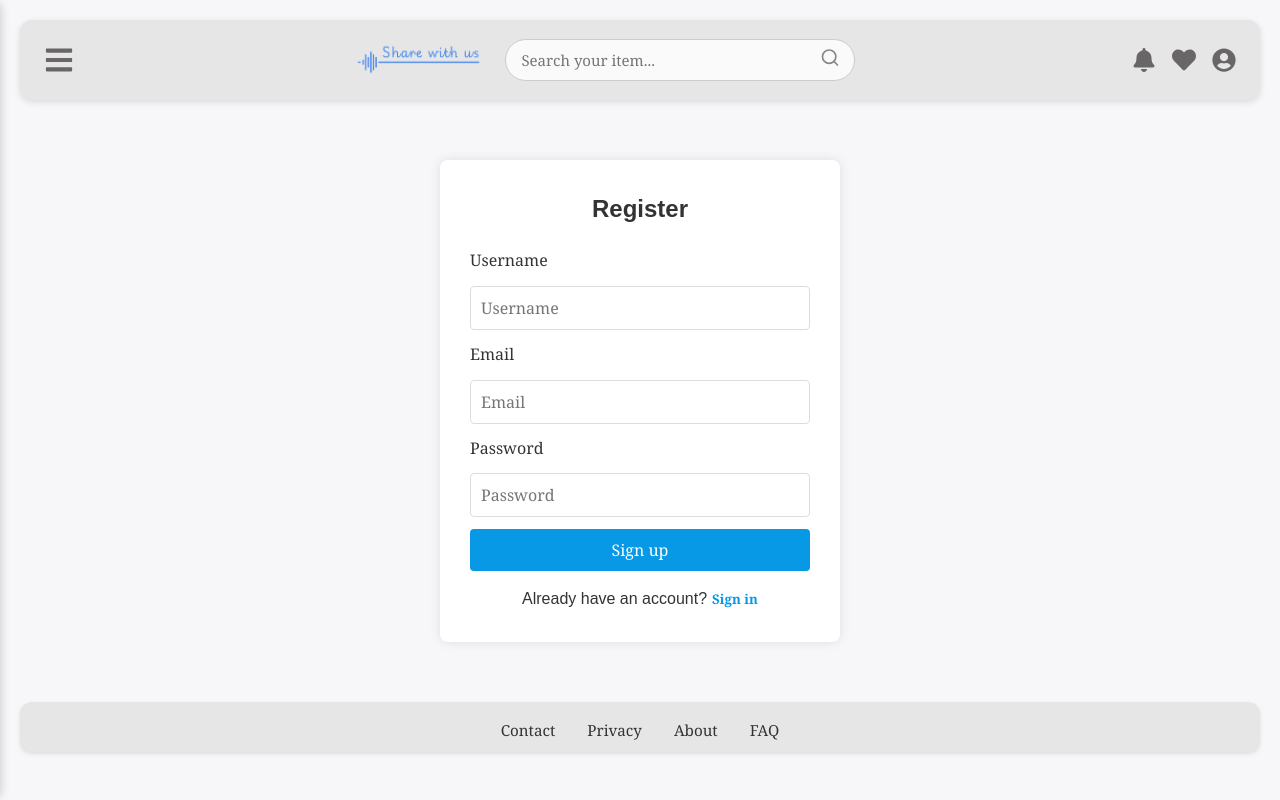
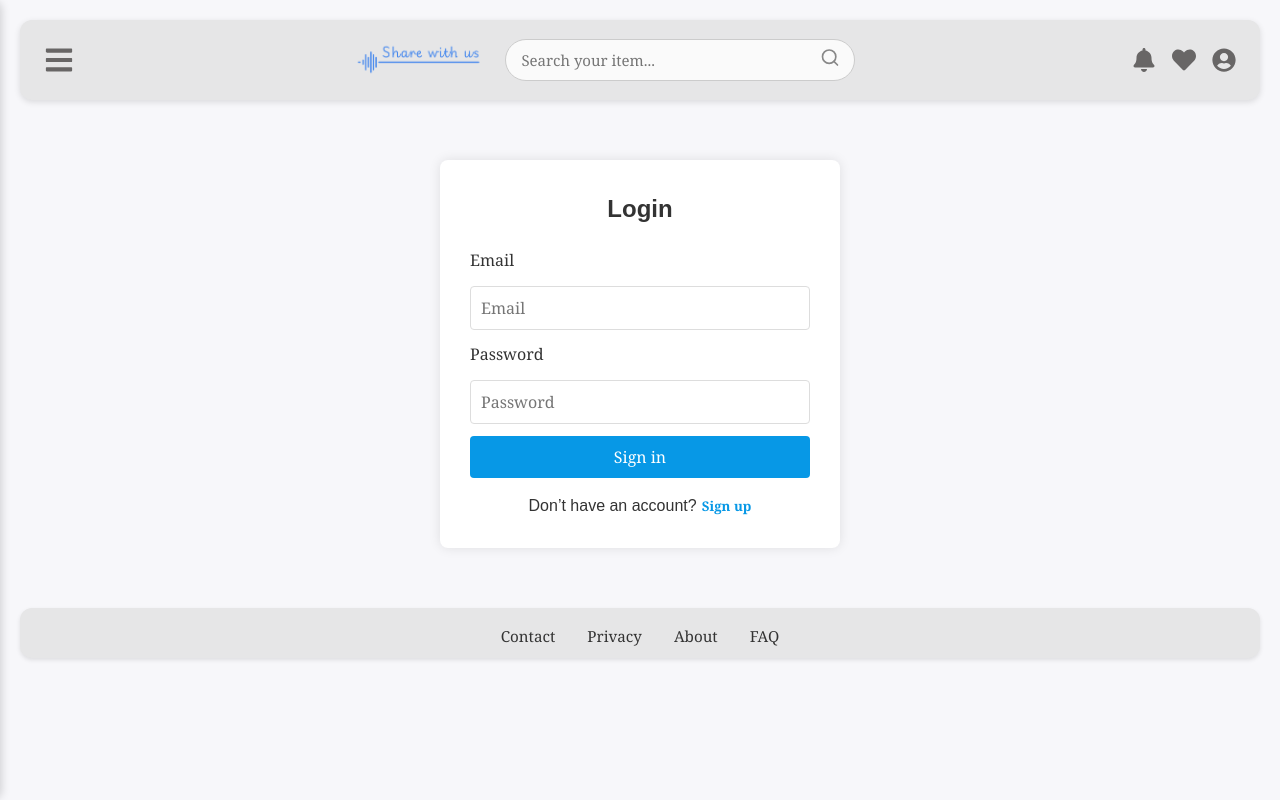
Before and after one commit to HackYourFutureProjects/c51-final-project-group-A, a React (Vite) app in the folder client/: page /auth in a window 1280 px wide. Built offline with nearby package versions, Linux system fonts and the light colour scheme.

Commit message:
Complete register and login forms and alert handling

```diff
--- a/client/package.json
+++ b/client/package.json
@@ -24,7 +24,8 @@
     "react": "^19.0.0",
     "react-dom": "^19.0.0",
     "react-icons": "^5.5.0",
-    "react-router-dom": "^7"
+    "react-router-dom": "^7",
+    "sweetalert2": "^11.22.0"
   },
   "devDependencies": {
     "@babel/core": "^7.16.0",
--- /dev/null
+++ b/client/src/components/AuthToggle.jsx
@@ -0,0 +1,18 @@
+import PropTypes from "prop-types";
+
+// Component to toggle between login and registration modes
+export default function AuthToggle({ isLogin, toggleMode }) {
+  return (
+    <div className="switch-text">
+      {isLogin ? "Don’t have an account?" : "Already have an account?"}
+      <button className="switch-btn" onClick={toggleMode}>
+        {isLogin ? "Sign up" : "Sign in"}
+      </button>
+    </div>
+  );
+}
+
+AuthToggle.propTypes = {
+  isLogin: PropTypes.bool.isRequired,
+  toggleMode: PropTypes.func.isRequired,
+};
--- /dev/null
+++ b/client/src/components/LoginForm.jsx
@@ -0,0 +1,31 @@
+import PropTypes from "prop-types";
+
+export default function LoginForm({ handleSubmit }) {
+  return (
+    <form className="auth-form" onSubmit={handleSubmit}>
+      <label htmlFor="email">Email</label>
+      <input
+        id="email"
+        name="email"
+        type="email"
+        required
+        placeholder="Email"
+      />
+
+      <label htmlFor="password">Password</label>
+      <input
+        id="password"
+        name="password"
+        type="password"
+        required
+        placeholder="Password"
+      />
+
+      <button type="submit">Sign in</button>
+    </form>
+  );
+}
+
+LoginForm.propTypes = {
+  handleSubmit: PropTypes.func.isRequired,
+};
--- /dev/null
+++ b/client/src/components/RegisterForm.jsx
@@ -0,0 +1,34 @@
+import PropTypes from "prop-types";
+
+export default function RegisterForm({ handleSubmit }) {
+  return (
+    <form className="auth-form" onSubmit={handleSubmit}>
+      <label htmlFor="name">Name</label>
+      <input id="name" name="name" type="text" required placeholder="name" />
+
+      <label htmlFor="email">Email</label>
+      <input
+        id="email"
+        name="email"
+        type="email"
+        required
+        placeholder="email"
+      />
+
+      <label htmlFor="password">Password</label>
+      <input
+        id="password"
+        name="password"
+        type="password"
+        required
+        placeholder="password"
+      />
+
+      <button type="submit">Sign up</button>
+    </form>
+  );
+}
+
+RegisterForm.propTypes = {
+  handleSubmit: PropTypes.func.isRequired,
+};
--- /dev/null
+++ b/client/src/hooks/useAuth.js
@@ -0,0 +1,66 @@
+import { useNavigate } from "react-router-dom";
+import { useState } from "react";
+import {
+  showSuccessAlert,
+  showErrorAlert,
+  showEmailExistsAlert,
+} from "../util/showAlert";
+
+export const useAuth = () => {
+  // State to toggle between login and registration modes
+  const [isLogin, setIsLogin] = useState(true);
+  const navigate = useNavigate();
+
+  const toggleMode = () => setIsLogin((prev) => !prev);
+  // Function to handle form submission for both login and registration
+  const handleSubmit = async (e) => {
+    e.preventDefault();
+
+    // Extract form values
+    const formData = {
+      email: e.target.email.value,
+      password: e.target.password.value,
+    };
+
+    // Add name only if it's a registration
+    if (!isLogin) {
+      formData.name = e.target.name.value;
+    } // Define the API endpoint based on the mode
+    const url = isLogin
+      ? "http://localhost:3000/api/auth/login"
+      : "http://localhost:3000/api/auth/register";
+
+    try {
+      // Send the form data to the server
+      const response = await fetch(url, {
+        method: "POST",
+        headers: { "Content-Type": "application/json" },
+        body: JSON.stringify(formData),
+      });
+
+      const result = await response.json();
+
+      // Check if the response is successful
+      if (response.ok) {
+        localStorage.setItem("token", result.token);
+        localStorage.setItem("user", JSON.stringify(result.user));
+        await showSuccessAlert(isLogin);
+        navigate("/result");
+      } else {
+        // Handle email already registered error
+        if (!isLogin && result.error?.toLowerCase().includes("email")) {
+          showEmailExistsAlert();
+        } else {
+          // Handle other errors, such as incorrect password or email
+          showErrorAlert("Password or email is incorrect.");
+        }
+      }
+    } catch (error) {
+      // Handle network errors
+      console.error("❌ Network error:", error);
+      showErrorAlert("Please check your connection and try again.");
+    }
+  };
+
+  return { isLogin, toggleMode, handleSubmit };
+};
--- a/client/src/pages/AuthPage.jsx
+++ b/client/src/pages/AuthPage.jsx
@@ -1,73 +1,29 @@
 import Header from "../components/Header";
 import Footer from "../components/Footer";
-import { useState } from "react";
+import RegisterForm from "../components/RegisterForm";
+import LoginForm from "../components/LoginForm";
+import AuthToggle from "../components/AuthToggle";
+import { useAuth } from "../hooks/useAuth";
 import "./AuthPage.css";
 
 export default function AuthPage() {
-  // State to toggle between login and register modes
-  const [isLogin, setIsLogin] = useState(false);
-
-  // Function to switch between login/register forms
-  const toggleMode = () => setIsLogin((prev) => !prev);
-
-  // Handle form submission (prevent page reload)
-  const handleSubmit = (e) => {
-    e.preventDefault();
-
-    // TODO: handle form data here (e.g. send to backend)
-    console.log("Form submitted");
-  };
+  // Destructure the necessary functions and state from the useAuth hook
+  const { isLogin, toggleMode, handleSubmit } = useAuth();
 
   return (
     <>
       <Header />
       <div className="auth-container">
-        {/* Form title changes depending on the mode */}
+        {/*Dynamic title based on login or register mode*/}
         <h2>{isLogin ? "Login" : "Register"}</h2>
-        <form className="auth-form" onSubmit={handleSubmit}>
-          {/* Username input is only shown in register mode */}
-          {!isLogin && (
-            <>
-              <label htmlFor="username">Username</label>
-              <input
-                id="username"
-                name="username"
-                type="text"
-                placeholder="Username"
-                required
-              />
-            </>
-          )}
-
-          <label htmlFor="email">Email</label>
-          <input
-            id="email"
-            name="email"
-            type="email"
-            placeholder="Email"
-            required
-          />
-
-          <label htmlFor="password">Password</label>
-          <input
-            id="password"
-            name="password"
-            type="password"
-            placeholder="Password"
-            required
-          />
-
-          {/* Submit button label changes by mode */}
-          <button type="submit">{isLogin ? "Sign in" : "Sign up"}</button>
-        </form>
-
-        {/* Switch between login/register */}
-        <div className="switch-text">
-          {isLogin ? "Don't have an account?" : "Already have an account?"}
-          <button className="switch-btn" onClick={toggleMode}>
-            {isLogin ? "Sign up" : "Sign in"}
-          </button>
-        </div>
+        {/* Render the appropriate form based on the isLogin state */}
+        {isLogin ? (
+          <LoginForm handleSubmit={handleSubmit} />
+        ) : (
+          <RegisterForm handleSubmit={handleSubmit} />
+        )}
+        {/* Toggle between login and registration modes */}
+        <AuthToggle isLogin={isLogin} toggleMode={toggleMode} />
       </div>
       <Footer />
     </>
--- /dev/null
+++ b/client/src/util/showAlert.js
@@ -0,0 +1,32 @@
+import Swal from "sweetalert2";
+
+// Helpers to show alerts using SweetAlert2
+// These functions can be used to display different types of alerts in the application
+export const showSuccessAlert = (isLogin) =>
+  Swal.fire({
+    icon: "success",
+    title: isLogin ? "Welcome back!" : "Registration successful!",
+    text: isLogin
+      ? "You have successfully logged in."
+      : "You have successfully registered.",
+    confirmButtonText: "OK",
+    confirmButtonColor: "#3085d6",
+  });
+
+export const showErrorAlert = (text) =>
+  Swal.fire({
+    icon: "error",
+    title: "Oops...",
+    text,
+    confirmButtonText: "OK",
+    confirmButtonColor: "#d33",
+  });
+
+export const showEmailExistsAlert = () =>
+  Swal.fire({
+    icon: "error",
+    title: "Oops",
+    text: "This email is already registered. Please log in or use a different email.",
+    confirmButtonText: "OK",
+    confirmButtonColor: "#d33",
+  });
```
Also changed, not shown: 1 other file (tests, documents, lock files or other folders).
